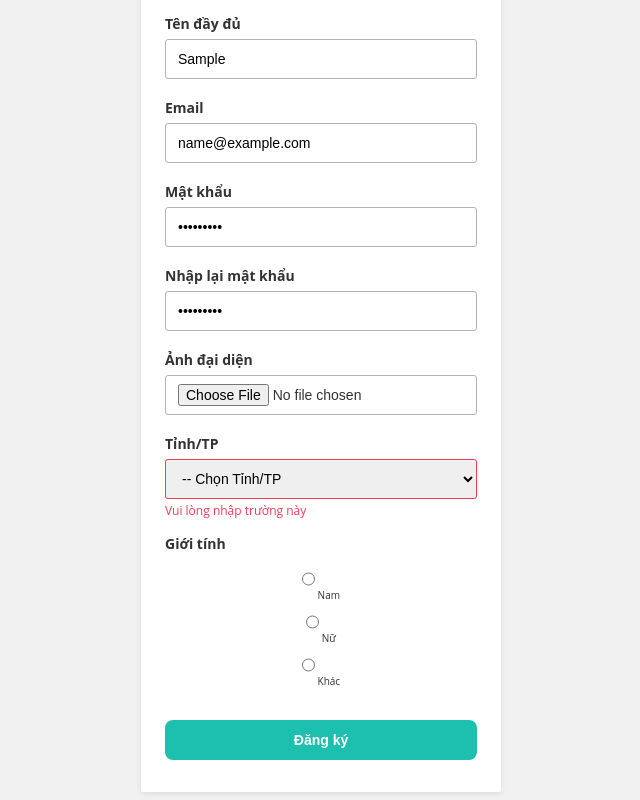
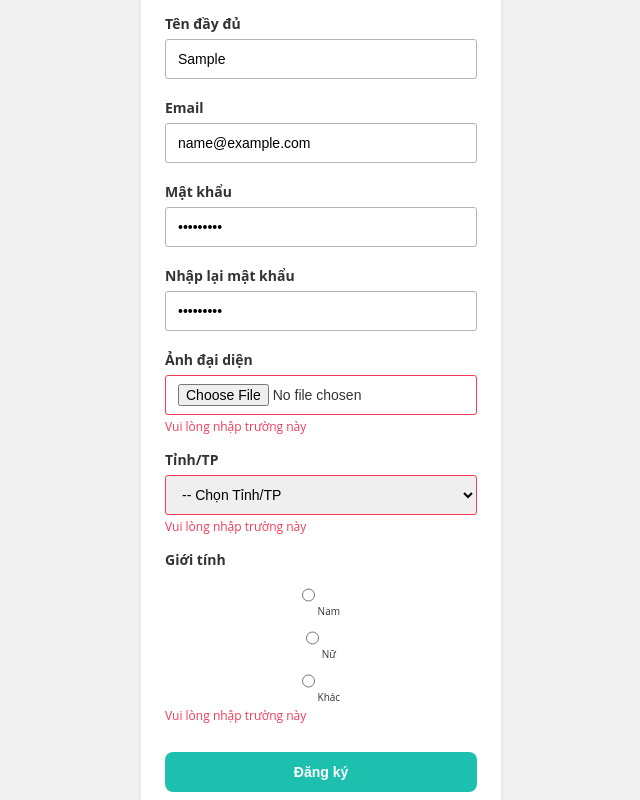
Before and after one commit to dat-dvt/Form_validation_library, a plain HTML site: page index.html in a window 1280 px wide. Both pictures are taken after typing "Sample", "name@example.com", "Sample123", "Sample123" into the empty fields and a click on the button "Đăng ký". Shown: the part 144-944 px from the top of the page, without its empty margins (319-959 px from the left). Drawn offline with Linux system fonts and the light colour scheme.

Commit message:
Update and edit code

```diff
--- a/index.html
+++ b/index.html
@@ -86,13 +86,14 @@
                 formGroupSelector: '.form-group',
                 errorSelector: '.form-message',
                 rules: [
-                    // Validator.isRequired('#fullname', 'Vui lòng nhập tên đầy đủ của bạn'),
-                    // Validator.isEmail('#email'),
-                    // Validator.minLength('#password', 1),
-                    // Validator.isRequired('#password_confirmation'),
+                    Validator.isRequired('#fullname', 'Vui lòng nhập tên đầy đủ của bạn'),
+                    Validator.isRequired('#email'),
+                    Validator.isEmail('#email'),
+                    Validator.minLength('#password', 1),
+                    Validator.isRequired('#password_confirmation'),
                     Validator.isRequired('#province'),
-                    // Validator.isRequired('#avatar'),
-                    // Validator.isRequired('input[name="gender"]'),
+                    Validator.isRequired('#avatar'),
+                    Validator.isRequired('input[name="gender"]'),
                     Validator.isConfirmed('#password_confirmation', function () {
                         return document.querySelector('#form-1 #password').value;
                     }, 'Mật khẩu nhập lại không chính xác')
--- a/validator.js
+++ b/validator.js
@@ -1,5 +1,7 @@
 // Đối tượng `Validator`
 function Validator(options) {
+
+    var selectorRules = {};
 
     function getParent(element, selector) {
         while (element.parentElement) {
@@ -10,7 +12,6 @@ function Validator(options) {
         }
     }
 
-    var selectorRules = {};
 
     //Hàm thực hiện validate
     function validate(inputElement, rule) {
@@ -81,13 +82,10 @@ function Validator(options) {
                             break;
                         case 'checkbox':
                             if(!input.matches(':checked')) {
-                                if(!input.matches(':checked')) {
-                                    if(!values[input.name]) {
-                                        values[input.name] = '';
-                                    }
-                                    return values;
+                                if(!values[input.name]) {
+                                    values[input.name] = '';
                                 }
-
+                                return values;
                             }
                             if(!Array.isArray(values[input.name])) {
                                 values[input.name] = [];
```
